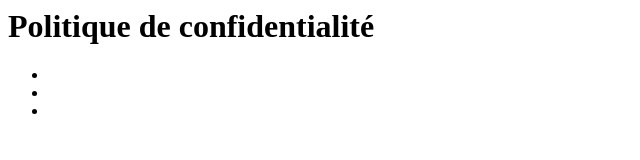
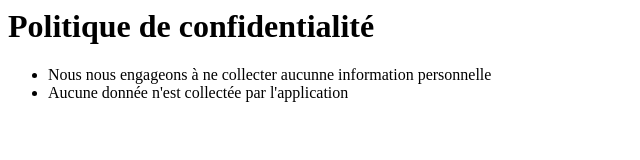
Before and after one commit to tonybee70/tonybee70.github.io, a plain HTML site: page google_play_privacy_fr.html in a window 1280 px wide. Shown: the whole page, without its empty margins (0-640 px from the left). Drawn offline with Linux system fonts and the light colour scheme.

Commit message:
Update google_play_privacy_fr.html

```diff
--- a/google_play_privacy_fr.html
+++ b/google_play_privacy_fr.html
@@ -6,9 +6,8 @@
   <h1>Politique de confidentialité</h1>
     <p>
       <ul>
-        <li></li>
-        <li></li>
-        <li></li>
+        <li>Nous nous engageons à ne collecter aucunne information personnelle</li>
+        <li>Aucune donnée n'est collectée par l'application</li>
       </ul>
     </p>
   </body>
```
